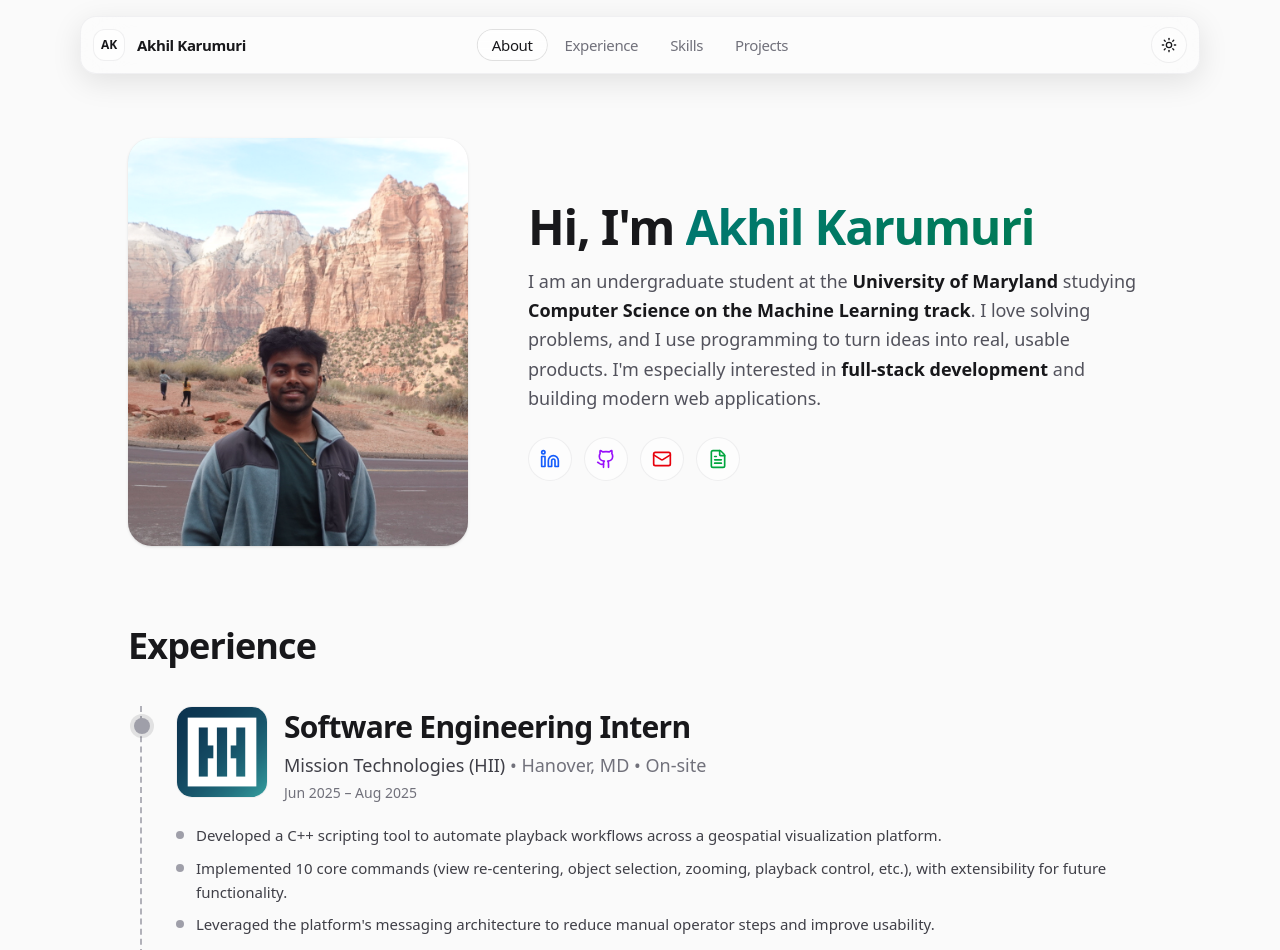
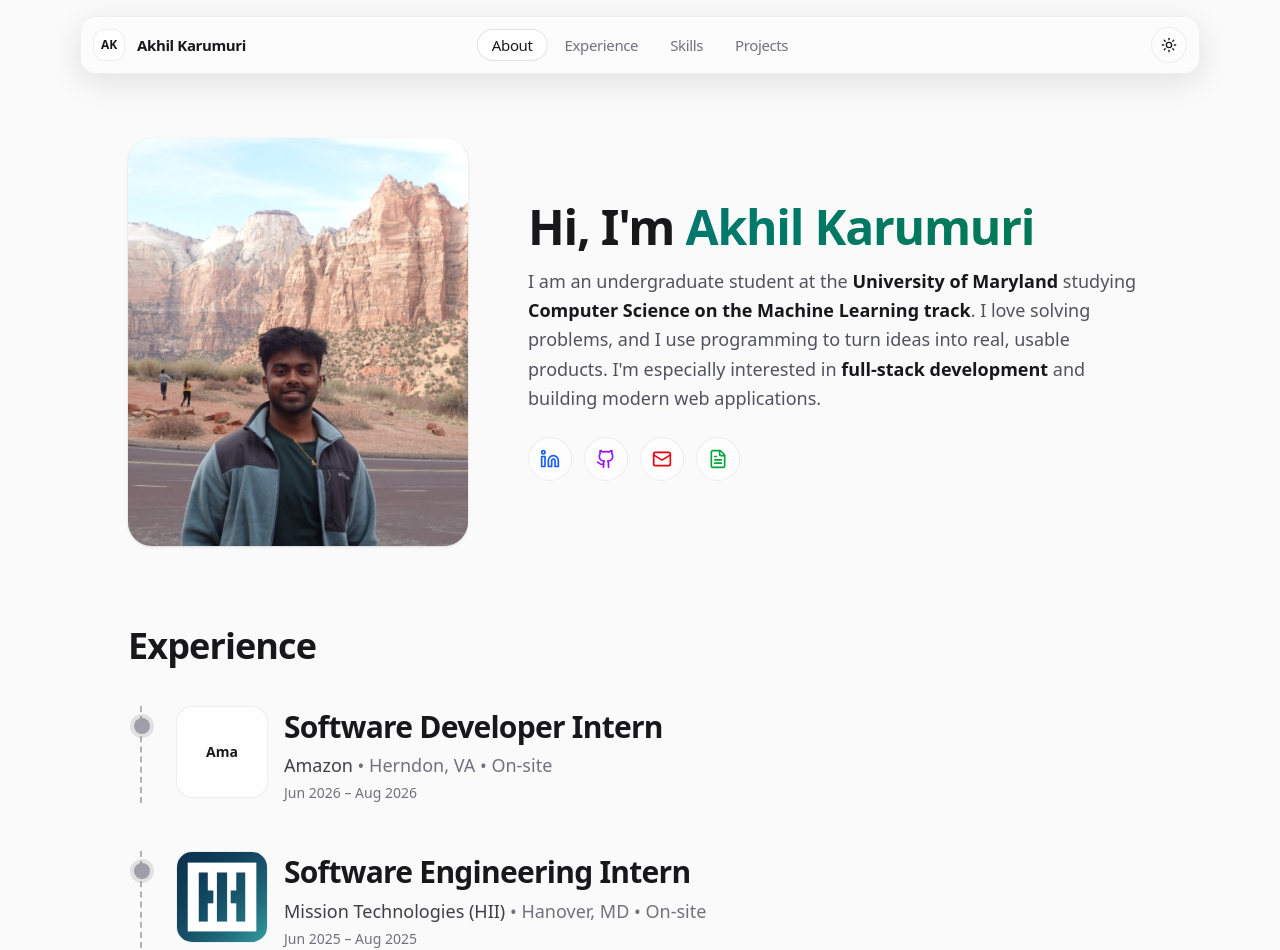
Before and after one commit to akhilkarumuri7/portfolio, a React (Vite) app: page / in a window 1280 px wide. Shown: the top 950 px of the page. Built offline with nearby package versions, Linux system fonts and the light colour scheme.

Commit message:
amazon update

```diff
--- a/src/data/experience.js
+++ b/src/data/experience.js
@@ -1,8 +1,17 @@
 import hiiLogo from "../assets/hii.jpg"
 import softramsLogo from "../assets/softrams.png"
 import aplLogo from "../assets/apl.jpeg"
+import amazonLogo from "../assests/amazon.jpeg"
 
 export const EXPERIENCE = [
+  {
+    role: "Software Developer Intern",
+    company: "Amazon",
+    location: "Herndon, VA • On-site",
+    start: "Jun 2026",
+    end: "Aug 2026",
+    logo: amazonLogo
+  },
   {
     role: "Software Engineering Intern",
     company: "Mission Technologies (HII)",
```
Also changed, not shown: src/assets/amazon.jpeg (added).
